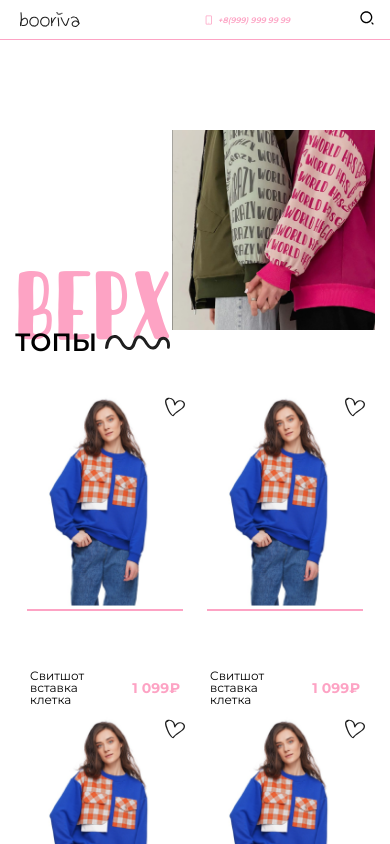
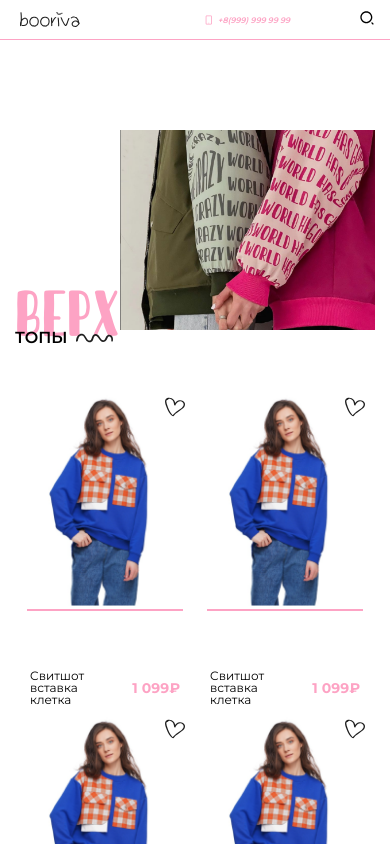
Before and after one commit to Luiza-Hamzatova/booriva, a React (Create React App) app: page /catalog in a window 390 px wide. Shown: the top 844 px of the page. Built offline with nearby package versions, Linux system fonts and the light colour scheme.

Commit message:
add: mobile title

```diff
--- a/src/components/title/title.module.sass
+++ b/src/components/title/title.module.sass
@@ -1,10 +1,20 @@
 .title
     display: inline-block
+    img
+        @media (max-width: 480px)
+            width: 37px
+        @media (max-width: 320px)
+            width: 24px
     &h1
         font-family: Sunday Best
         font-size: 54px
         position: relative
         color: var(--Accent1)
+        @media (max-width: 480px)
+            font-size: 36px
+        @media (max-width: 320px)
+            font-size: 26px
+
     &h2
         font-size: 25px
         font-weight: 600
@@ -12,3 +22,7 @@
         display: flex
         position: absolute
         text-transform: uppercase
+        @media (max-width: 480px)
+            font-size: 16px
+        @media (max-width: 320px)
+            font-size: 14px
--- a/src/index.sass
+++ b/src/index.sass
@@ -183,9 +183,13 @@ table
     display: flex
     flex-direction: column
     gap: 15px
+    @media (max-width: 1210px)
+      gap: 10px
   &_flex
     display: flex
     gap: 15px
+    @media (max-width: 1210px)
+      gap: 10px
 
   &__tshirts
     position: relative
@@ -193,17 +197,68 @@ table
       width: 563px
       height: 345px
       object-fit: cover
+      @media (max-width: 1210px)
+        width: 445px
+        height: 272px
+      @media (max-width: 980px)
+        width: 100%
+        height: 180px
+      @media (max-width: 480px)
+        height: 170px
     &_button
       position: absolute
       left: 7%
       bottom: 7%
+
+  &__downclothes
+    position: relative
+    & img
+      width: 274px
+      height: 296px
+      object-fit: cover
+      @media (max-width: 1210px)
+        width: 216px
+        height: 234px
+      @media (max-width: 980px)
+        width: 100%
+        height: 155px
+    &_button
+      position: absolute
+      width: 106px
+      top: 60%
+      right: 5%
+      transform: rotate(-50.81deg)
+
+  &__upclothes
+    position: relative
+    & img
+      width: 274px
+      height: 296px
+      object-fit: cover
+      @media (max-width: 1210px)
+        width: 216px
+        height: 234px
+      @media (max-width: 980px)
+        width: 100%
+        height: 155px
+    &_button
+      position: absolute
+      top: 7%
+      right: 10%
   &__dresses
     position: relative
     & img
       width: 274px
       height: 296px
       object-fit: cover
+      @media (max-width: 1210px)
+        width: 216px
+        height: 234px
+      @media (max-width: 980px)
+        width: 100%
+        height: 155px
     &_button
+      width: 50px
       position: absolute
       bottom: 20%
       left: 8%
@@ -214,35 +269,16 @@ table
       width: 274px
       height: 296px
       object-fit: cover
+      @media (max-width: 1210px)
+        width: 216px
+        height: 234px
+      @media (max-width: 980px)
+        width: 100%
+        height: 155px
     &_button
       position: absolute
       bottom: 14%
       right: 8%
-
-  &__downclothes
-    position: relative
-    & img
-      width: 274px
-      height: 296px
-      object-fit: cover
-    &_button
-      position: absolute
-      width: 106px
-      height: 60px
-      top: 60%
-      right: 5%
-      transform: rotate(-50.81deg)
-
-  &__upclothes
-    position: relative
-    & img
-      width: 274px
-      height: 296px
-      object-fit: cover
-    &_button
-      position: absolute
-      top: 7%
-      right: 10%
 
   &__hoodies
     position: relative
@@ -250,6 +286,12 @@ table
       width: 563px
       height: 345px
       object-fit: cover
+      @media (max-width: 1210px)
+        width: 445px
+        height: 272px
+      @media (max-width: 980px)
+        width: 100%
+        height: 180px
     &_button
       position: absolute
       transform: rotate(37.04deg)
@@ -264,8 +306,8 @@ table
   &_products
     margin-top: 21px
   &_button
-    display: inline-block
-    margin: 0 auto
+    display: flex
+    justify-content: center
     margin-top: 25px
 
 .catalog
@@ -280,33 +322,5 @@ table
       object-fit: cover
   &Down
     margin-top: 60px
-
     display: flex
     justify-content: space-between
-
-.catalog
-  margin-top: 130px
-  &Up
-    display: flex
-    align-items: end
-    justify-content: space-between
-    &_img
-      width: 919px
-      height: 200px
-      object-fit: cover
-  &Down
-    margin-top: 60px
-
-    display: flex
-    justify-content: space-between
-
-::-webkit-scrollbar
-  width: 8px
-  background-color: transparent
-
-::-webkit-scrollbar-track
-  background-color: #ffffff
-
-::-webkit-scrollbar-thumb
-  background-color: #FDA3C4
-  border-radius: 10px
--- a/src/layout/NewCatalog/newCatalog.jsx
+++ b/src/layout/NewCatalog/newCatalog.jsx
@@ -5,7 +5,7 @@ const NewCatalog = () => {
   return (
     <div>
       <div className="newCatalog">
-        <div className="wpapper">
+        <div className="newCatalog__title wrapper">
           <Title valueh1="новинки" valueh2="новинки" />
         </div>
         <div className="newCatalog_products">
@@ -14,6 +14,7 @@ const NewCatalog = () => {
             id={0}
             price={"1 099"}
             name={"Cвитшот вставка клетка"}
+            class={"catalog"}
             isFavorite={false}
           />
           <CardProduct
@@ -21,6 +22,7 @@ const NewCatalog = () => {
             id={0}
             price={"1 099"}
             name={"Cвитшот вставка клетка"}
+            class={"catalog"}
             isFavorite={false}
           />
           <CardProduct
@@ -28,6 +30,7 @@ const NewCatalog = () => {
             id={0}
             price={"1 099"}
             name={"Cвитшот вставка клетка"}
+            class={"catalog"}
             isFavorite={false}
           />
           <CardProduct
@@ -35,10 +38,11 @@ const NewCatalog = () => {
             id={0}
             price={"1 099"}
             name={"Cвитшот вставка клетка"}
+            class={"catalog"}
             isFavorite={false}
           />
         </div>
-        <div className="newCatalog_button">
+        <div className="newCatalog_button ">
           <Button value={"смотреть все"} />
         </div>
       </div>
```
